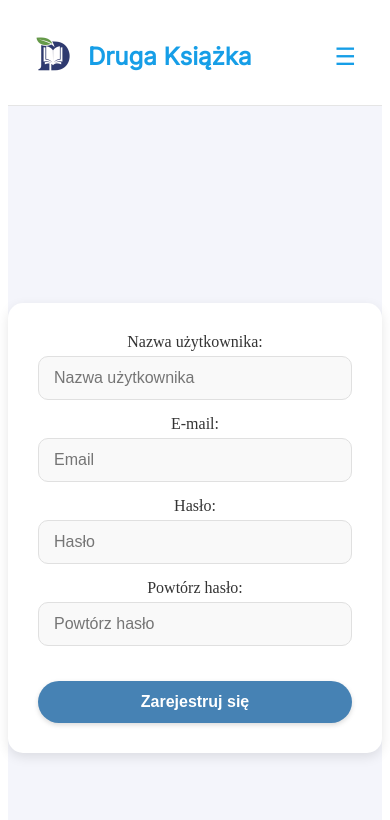
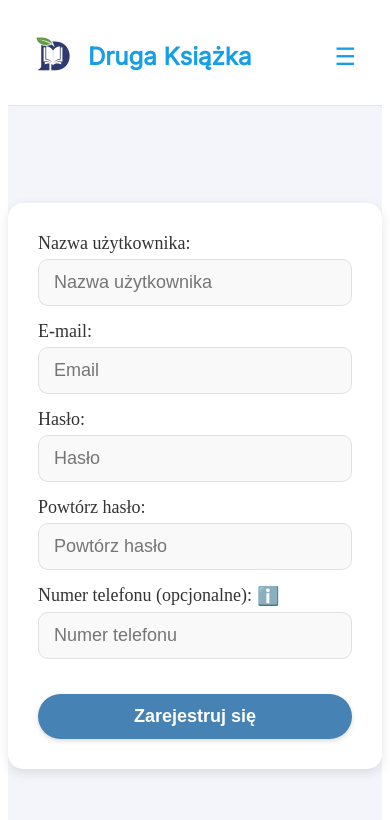
Before and after one commit to DorianBajorek/book-web-ui, a React (Create React App) app: page /register in a window 390 px wide. Shown: the top 820 px of the page. Built offline with nearby package versions, Linux system fonts and the light colour scheme.

Commit message:
add phone number

```diff
--- a/src/BooksService.tsx
+++ b/src/BooksService.tsx
@@ -1,11 +1,12 @@
 import axios from 'axios';
 
-export const registerUser = async (email: string, username: string, password: string) => {
+export const registerUser = async (email: string, username: string, password: string, phoneNumber: string) => {
     try {
       const payload = {
         email: email,
         username: username,
-        password: password
+        password: password,
+        phoneNumber: phoneNumber,
       };
       const response = await axios.post("https://drugaksiazka.pl/api/auth/v1/register/", payload);
       return response.data
--- a/src/components/Login.tsx
+++ b/src/components/Login.tsx
@@ -8,7 +8,7 @@ const Login: React.FC = () => {
   const [username, setUsername] = useState('');
   const [password, setPassword] = useState('');
   const [showError, setShowError] = useState(false);
-  const { updateToken, updateUserName, updateEmail } = useAuth();
+  const { updateToken, updateUserName, updateEmail, updatePhoneNumber } = useAuth();
   const navigate = useNavigate();
 
   const handleLogin = async () => {
@@ -19,6 +19,7 @@ const Login: React.FC = () => {
         updateToken(data.token);
         updateUserName(data.username);
         updateEmail(data.email);
+        updatePhoneNumber(data?.phoneNumber);
         navigate('/');
       }
     } catch (error) {
--- a/src/components/Profile.tsx
+++ b/src/components/Profile.tsx
@@ -4,7 +4,7 @@ import BooksList from './BookList';
 import { useParams } from 'react-router-dom';
 
 const Profile = () => {
-  const { login, email } = useAuth();
+  const { login, email, phoneNumber } = useAuth();
   const { userLogin } = useParams<{ userLogin: string }>();
 
   return (
@@ -21,6 +21,12 @@ const Profile = () => {
           <span style={styles.label}>Email:</span>
           <span style={styles.infoValue}>{email || "d1@op.pl"}</span>
         </div>
+        {phoneNumber !== "undefined" ? (
+          <div style={styles.infoRow}>
+            <span style={styles.label}>Numer telefonu:</span>
+            <span style={styles.infoValue}>{phoneNumber}</span>
+          </div>
+        ) : null}
       </div>
 
       <BooksList username={userLogin || login} />
--- a/src/components/Register.tsx
+++ b/src/components/Register.tsx
@@ -1,4 +1,4 @@
-import React, { useState } from 'react';
+import React, { useState, useEffect, useRef } from 'react';
 import { registerUser } from '../BooksService';
 import { useAuth } from './UserData';
 import { useNavigate } from 'react-router-dom';
@@ -9,9 +9,12 @@ const Register: React.FC = () => {
   const [email, setEmail] = useState('');
   const [password, setPassword] = useState('');
   const [confirmPassword, setConfirmPassword] = useState('');
+  const [phoneNumber, setPhoneNumber] = useState('');
   const [showError, setShowError] = useState('');
-  const { updateToken, updateUserName, updateEmail } = useAuth();
+  const [showPopover, setShowPopover] = useState(false);
+  const { updateToken, updateUserName, updateEmail, updatePhoneNumber } = useAuth();
   const navigate = useNavigate();
+  const popoverRef = useRef<HTMLDivElement>(null);
 
   const handleRegister = async () => {
     setShowError('');
@@ -22,11 +25,12 @@ const Register: React.FC = () => {
     }
 
     try {
-      const data = await registerUser(email, username, password);
+      const data = await registerUser(email, username, password, phoneNumber);
       if (data) {
         updateToken(data.token);
         updateUserName(data.username);
         updateEmail(data.email);
+        updatePhoneNumber(data?.phoneNumber)
         navigate('/');
       }
     } catch (error) {
@@ -34,6 +38,21 @@ const Register: React.FC = () => {
       setTimeout(() => setShowError(''), 5000);
     }
   };
+
+  const handleClickOutside = (event: MouseEvent) => {
+    if (popoverRef.current && !popoverRef.current.contains(event.target as Node)) {
+      setShowPopover(false);
+    }
+  };
+
+  useEffect(() => {
+    if (showPopover) {
+      document.addEventListener('mousedown', handleClickOutside);
+    }
+    return () => {
+      document.removeEventListener('mousedown', handleClickOutside);
+    };
+  }, [showPopover]);
 
   return (
     <div style={styles.pageContainer}>
@@ -83,6 +102,30 @@ const Register: React.FC = () => {
           />
         </div>
 
+        <div style={styles.formGroup}>
+          <label style={styles.label}>
+            Numer telefonu (opcjonalne):{' '}
+            <span
+              style={styles.infoIcon}
+              onClick={() => setShowPopover((prev) => !prev)}
+            >
+              ℹ️
+            </span>
+          </label>
+          <input
+            type="text"
+            value={phoneNumber}
+            onChange={(e) => setPhoneNumber(e.target.value)}
+            style={styles.input}
+            placeholder="Numer telefonu"
+          />
+          {showPopover && (
+            <div ref={popoverRef} style={styles.popover}>
+              Podaj numer telefonu, aby klienci mogli się z Tobą skontaktować – zwiększa to szanse na sprzedaż i ułatwia nawiązanie relacji.
+            </div>
+          )}
+        </div>
+
         <button type="button" onClick={handleRegister} style={styles.button}>
           Zarejestruj się
         </button>
@@ -96,7 +139,7 @@ const styles = {
     display: 'flex',
     justifyContent: 'center' as const,
     alignItems: 'center' as const,
-    minHeight: '100vh',
+    minHeight: '90vh',
     backgroundColor: '#f4f5fb',
   },
   container: {
@@ -113,15 +156,18 @@ const styles = {
     display: 'flex',
     flexDirection: 'column' as const,
     marginBottom: '15px',
+    position: 'relative' as const,
   },
   label: {
-    fontSize: '16px',
+    fontSize: '18px',
     color: '#333',
     marginBottom: '5px',
+    display: 'flex',
+    alignItems: 'center' as const,
   },
   input: {
     padding: '12px 15px',
-    fontSize: '16px',
+    fontSize: '18px',
     borderRadius: '10px',
     border: '1px solid #e0e0e0',
     outline: 'none',
@@ -131,7 +177,7 @@ const styles = {
     marginTop: '20px',
     padding: '12px 0',
     borderRadius: '25px',
-    fontSize: '16px',
+    fontSize: '18px',
     fontWeight: 'bold' as const,
     color: '#fff',
     backgroundColor: '#4682b4',
@@ -140,6 +186,24 @@ const styles = {
     boxShadow: '0 2px 5px rgba(0, 0, 0, 0.15)',
     transition: 'background-color 0.3s',
   },
+  infoIcon: {
+    fontSize: '18px',
+    color: '#4682b4',
+    cursor: 'pointer',
+    marginLeft: '5px',
+  },
+  popover: {
+    position: 'absolute' as const,
+    top: '40px',
+    left: '0',
+    backgroundColor: '#fff',
+    padding: '10px',
+    borderRadius: '10px',
+    boxShadow: '0 4px 8px rgba(0, 0, 0, 0.1)',
+    fontSize: '14px',
+    color: '#333',
+    zIndex: 10,
+  },
 };
 
 export default Register;
--- a/src/components/UserData.tsx
+++ b/src/components/UserData.tsx
@@ -10,6 +10,8 @@ const AuthContext = createContext({
   updatePassword: (password: string) => {},
   email: '',
   updateEmail: (email: string) => {},
+  phoneNumber: '',
+  updatePhoneNumber: (phoneNumber: string) => {},
   logout: () => {},
   isCreateOfferInProgress: false,
   setIsCreateOfferInProgress: (inProgress: boolean) => {},
@@ -21,6 +23,7 @@ export const AuthProvider: React.FC<{ children: React.ReactNode }> = ({ children
   const [token, setToken] = useState<string>('');
   const [login, setLogin] = useState<string>('');
   const [email, setEmail] = useState<string>('');
+  const [phoneNumber, setPhoneNumber ] = useState<string>('');
   const [isCreateOfferInProgress, setIsCreateOfferInProgress] = useState(false);
   const [isDeleteOfferInProgress, setIsDeleteOfferInProgress] = useState(false);
   const [password, setPassword] = useState<string>('');
@@ -30,11 +33,13 @@ export const AuthProvider: React.FC<{ children: React.ReactNode }> = ({ children
     const savedLogin = await AsyncStorage.getItem('login');
     const savedPassword = await AsyncStorage.getItem('password');
     const savedEmail = await AsyncStorage.getItem('email');
+    const savedPhoneNumber = await AsyncStorage.getItem('phoneNumber');
 
     if (savedToken) setToken(savedToken);
     if (savedLogin) setLogin(savedLogin);
     if (savedPassword) setPassword(savedPassword);
     if (savedEmail) setEmail(savedEmail);
+    if (savedPhoneNumber) setPhoneNumber(savedPhoneNumber);
   };
 
   useEffect(() => {
@@ -54,6 +59,11 @@ export const AuthProvider: React.FC<{ children: React.ReactNode }> = ({ children
   const updateEmail = async (newEmail: string) => {
     setEmail(newEmail);
     await AsyncStorage.setItem('email', newEmail);
+  };
+
+  const updatePhoneNumber = async (newPhoneNumber: string) => {
+    setPhoneNumber(newPhoneNumber);
+    await AsyncStorage.setItem('phoneNumber', newPhoneNumber);
   };
 
   const updatePassword = async (newPassword: string) => {
@@ -79,6 +89,8 @@ export const AuthProvider: React.FC<{ children: React.ReactNode }> = ({ children
         updatePassword,
         email,
         updateEmail,
+        phoneNumber,
+        updatePhoneNumber,
         logout,
         isCreateOfferInProgress,
         setIsCreateOfferInProgress,
```
